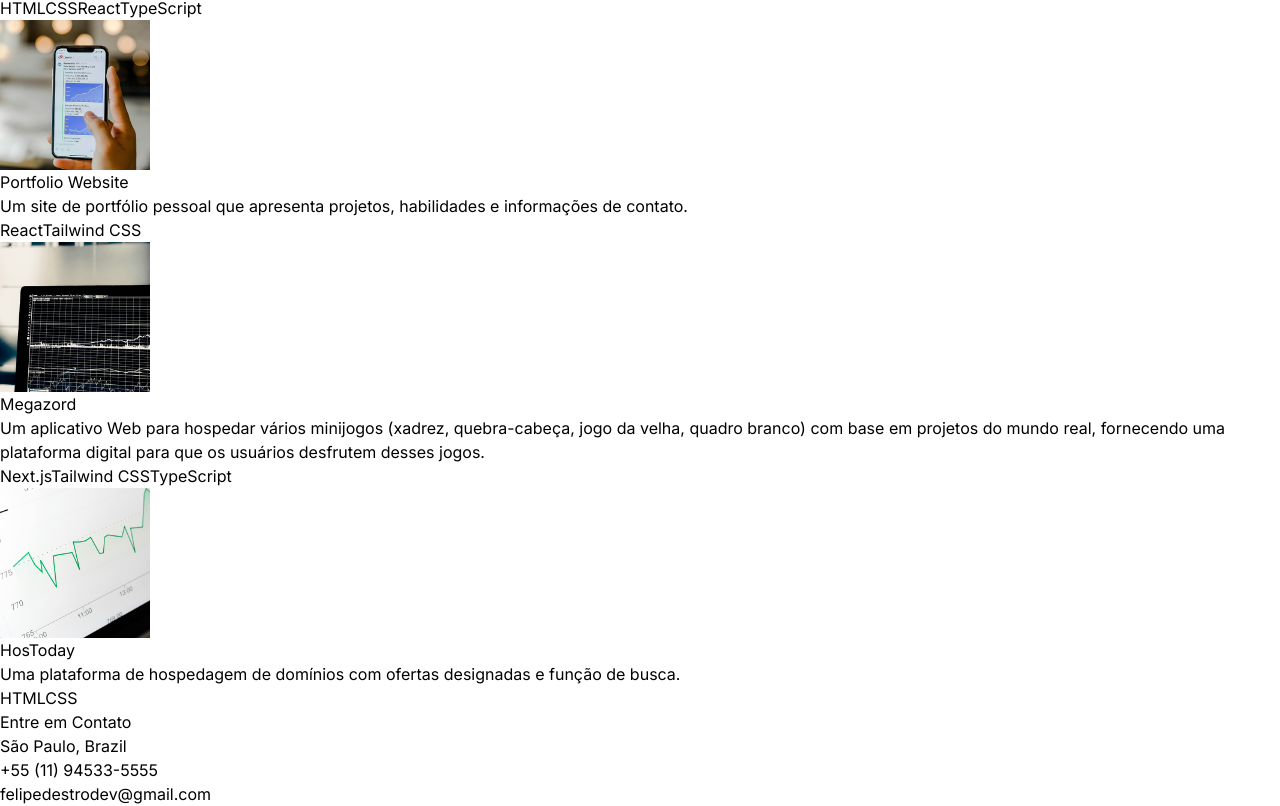
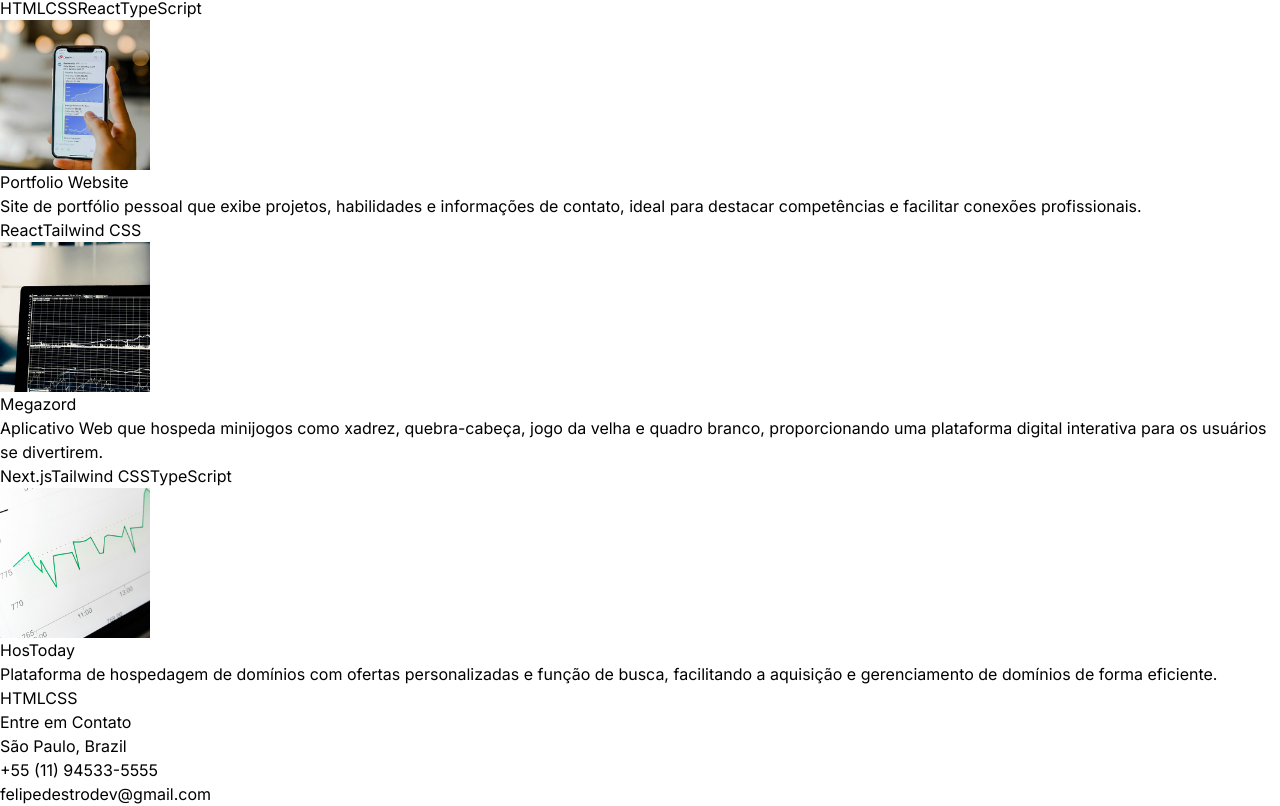
Before and after one commit to felipedestroo/portfolio-felipe, a React (Vite) app: page / in a window 1280 px wide. Shown: the part 1950-2756 px from the top of the page. Built offline with nearby package versions, Linux system fonts and the light colour scheme.

Commit message:
feat: change projects descriptions

```diff
--- a/src/constants/index.js
+++ b/src/constants/index.js
@@ -21,21 +21,21 @@ export const PROJECTS = [
     title: "Portfolio Website",
     image: project2,
     description:
-      "Um site de portfólio pessoal que apresenta projetos, habilidades e informações de contato.",
+      "Site de portfólio pessoal que exibe projetos, habilidades e informações de contato, ideal para destacar competências e facilitar conexões profissionais.",
     technologies: ["React", "Tailwind CSS"],
   },
   {
     title: "Megazord",
     image: project3,
     description:
-      "Um aplicativo Web para hospedar vários minijogos (xadrez, quebra-cabeça, jogo da velha, quadro branco) com base em projetos do mundo real, fornecendo uma plataforma digital para que os usuários desfrutem desses jogos.",
+      "Aplicativo Web que hospeda minijogos como xadrez, quebra-cabeça, jogo da velha e quadro branco, proporcionando uma plataforma digital interativa para os usuários se divertirem.",
     technologies: ["Next.js", "Tailwind CSS", "TypeScript"],
   },
   {
     title: "HosToday",
     image: project4,
     description:
-      "Uma plataforma de hospedagem de domínios com ofertas designadas e função de busca.",
+      "Plataforma de hospedagem de domínios com ofertas personalizadas e função de busca, facilitando a aquisição e gerenciamento de domínios de forma eficiente.",
     technologies: ["HTML", "CSS"],
   },
 ];
```
